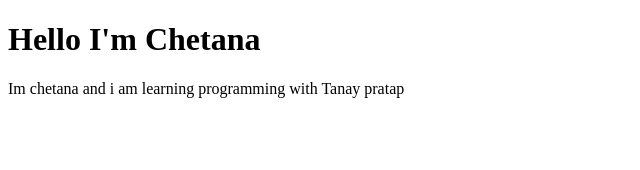
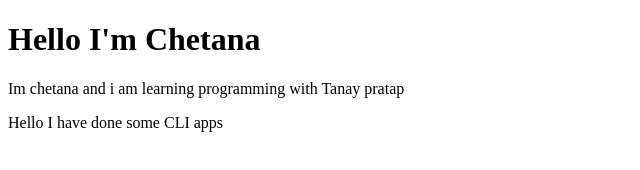
Before and after one commit to Chetana-047/student-site-demo, a plain HTML site: page index.html in a window 1280 px wide. Shown: the whole page, without its empty margins (0-640 px from the left). Drawn offline with Linux system fonts and the light colour scheme.

Commit message:
feat :added more personal information
Added more personal details about the students

```diff
--- a/index.html
+++ b/index.html
@@ -10,6 +10,8 @@
 <body>
     <h1>Hello I'm Chetana</h1>
     <p>Im chetana and i am learning programming with Tanay pratap</p>
+
+    <p>Hello I have done some CLI apps</p>
 </body>
 
 </html>
```
